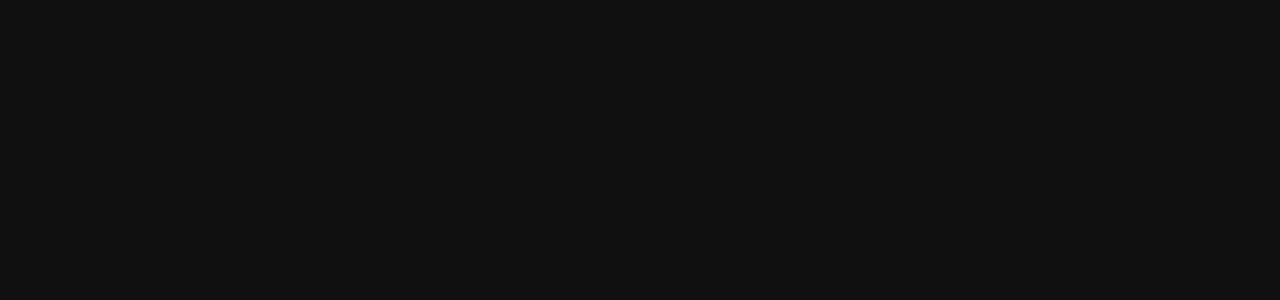
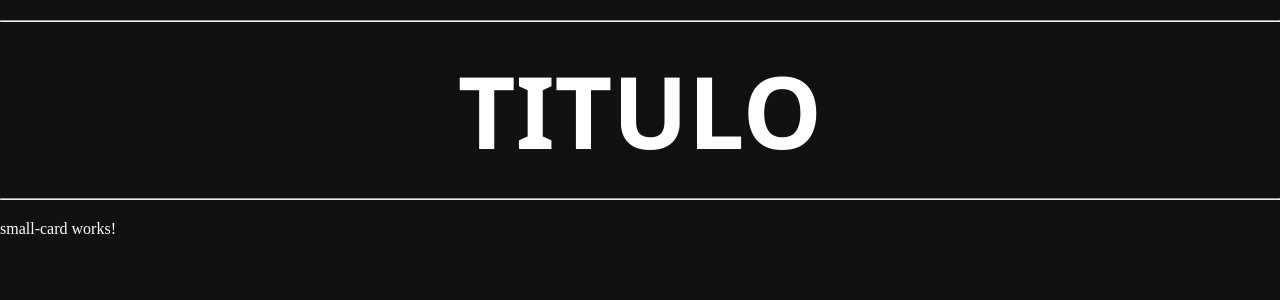
Before and after one commit to Raphael-Pauleschi/blog-angular, an Angular app: page / in a window 1280 px wide. Shown: the top 300 px of the page. Built offline with nearby package versions, Linux system fonts and the light colour scheme.

Commit message:
menu-title-component

```diff
--- a/src/app/app.component.html
+++ b/src/app/app.component.html
@@ -1 +1,4 @@
+<app-menu-title></app-menu-title>
+<app-small-card></app-small-card>
+
 <router-outlet></router-outlet>
--- a/src/app/components/menu-title/menu-title.component.css
+++ b/src/app/components/menu-title/menu-title.component.css
@@ -0,0 +1,18 @@
+.container__menu-title {
+  color: white;
+}
+
+.container__menu-title > h1 {
+  margin-top: 15px;
+  margin-bottom: 15px;
+  justify-content: center;
+  font-size: 100px;
+  font-family: 'segoe UI';
+  font-weight: bolder;
+  display: flex;
+}
+
+.container__menu-title > hr {
+  margin-top: 20px;
+  margin-bottom: 20px;
+}
--- a/src/app/components/menu-title/menu-title.component.html
+++ b/src/app/components/menu-title/menu-title.component.html
@@ -1 +1,5 @@
-<p>menu-title works!</p>
+<div class="container__menu-title">
+  <hr />
+  <h1>TITULO</h1>
+  <hr />
+</div>
```
